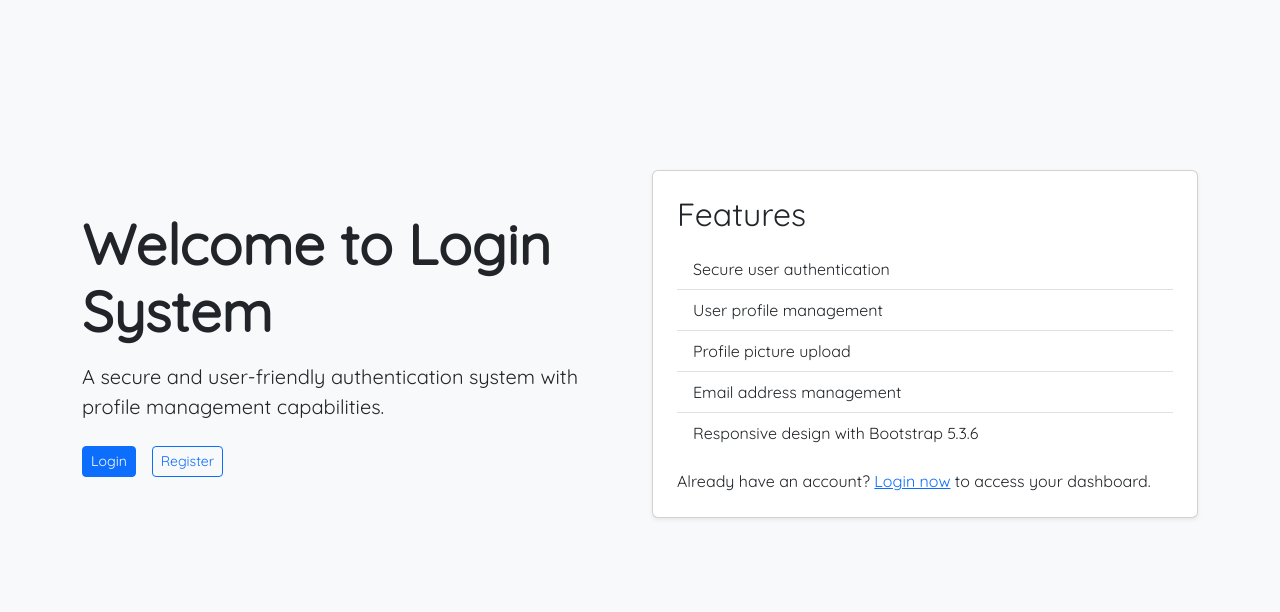
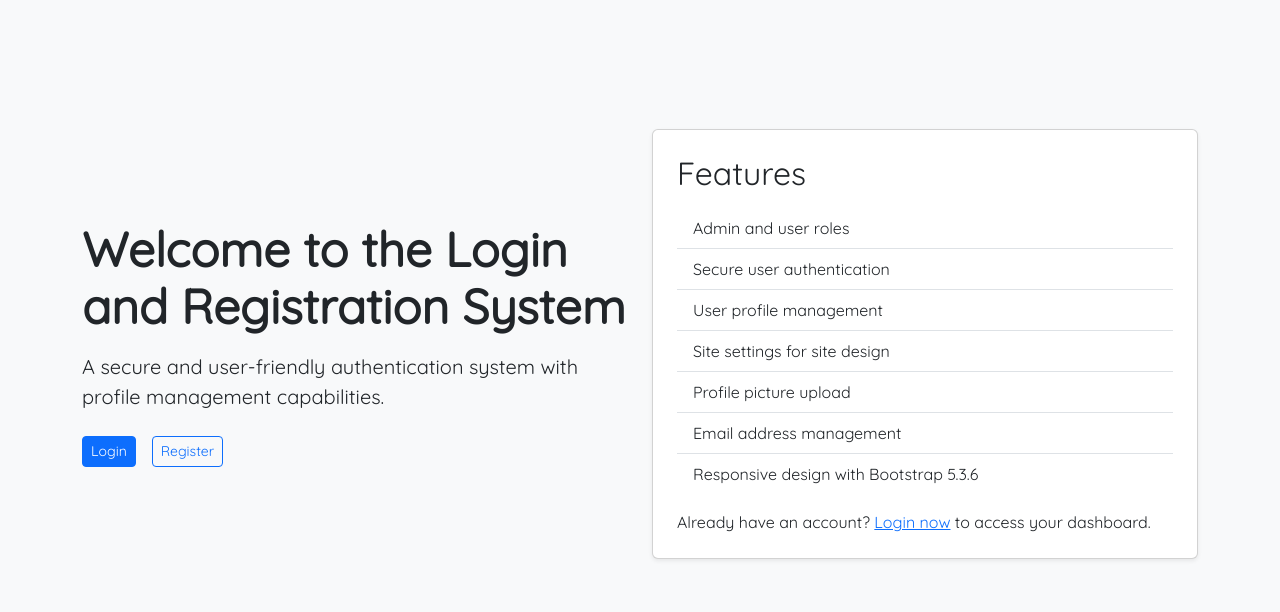
Before and after one commit to steveshead/php_databaseless_login_register, a PHP site: page / in a window 1280 px wide. Shown: the part 56-668 px from the top of the page. Run offline with PHP 8.4, Linux system fonts and the light colour scheme.

Commit message:
Added README file and updated the index file

```diff
--- a/index.php
+++ b/index.php
@@ -331,7 +331,7 @@ if (file_exists($global_settings_file)) {
         <div class="container">
             <div class="row align-items-center">
                 <div class="col-lg-6 mb-4 mb-lg-0">
-                    <h1 class="display-4 fw-bold mb-3">Welcome to Login System</h1>
+                    <h1 class="display-5 fw-bold mb-3">Welcome to the Login and Registration System</h1>
                     <p class="lead mb-4">A secure and user-friendly authentication system with profile management capabilities.</p>
                     <?php if ($is_logged_in): ?>
                         <div class="d-grid gap-2 d-md-flex">
@@ -359,8 +359,10 @@ if (file_exists($global_settings_file)) {
                             <?php else: ?>
                                 <h2 class="card-title mb-3">Features</h2>
                                 <ul class="list-group list-group-flush mb-3">
+                                    <li class="list-group-item bg-transparent">Admin and user roles</li>
                                     <li class="list-group-item bg-transparent">Secure user authentication</li>
                                     <li class="list-group-item bg-transparent">User profile management</li>
+                                    <li class="list-group-item bg-transparent">Site settings for site design</li>
                                     <li class="list-group-item bg-transparent">Profile picture upload</li>
                                     <li class="list-group-item bg-transparent">Email address management</li>
                                     <li class="list-group-item bg-transparent">Responsive design with Bootstrap 5.3.6</li>
```
Also changed, not shown: README.md (added).
